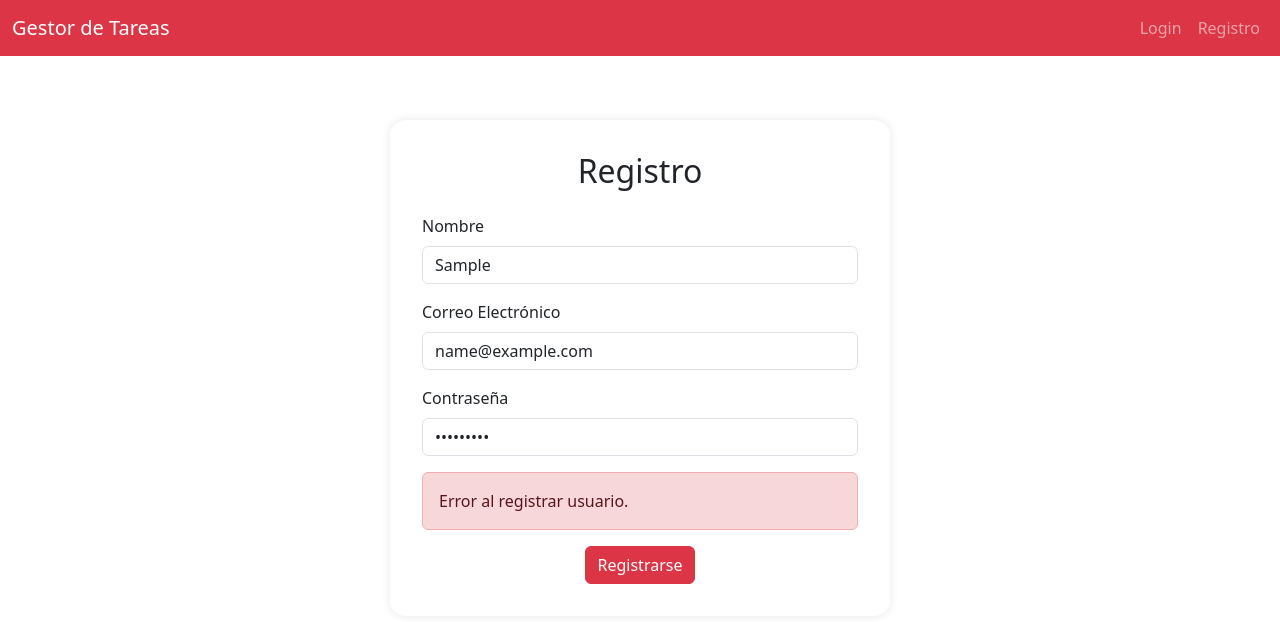
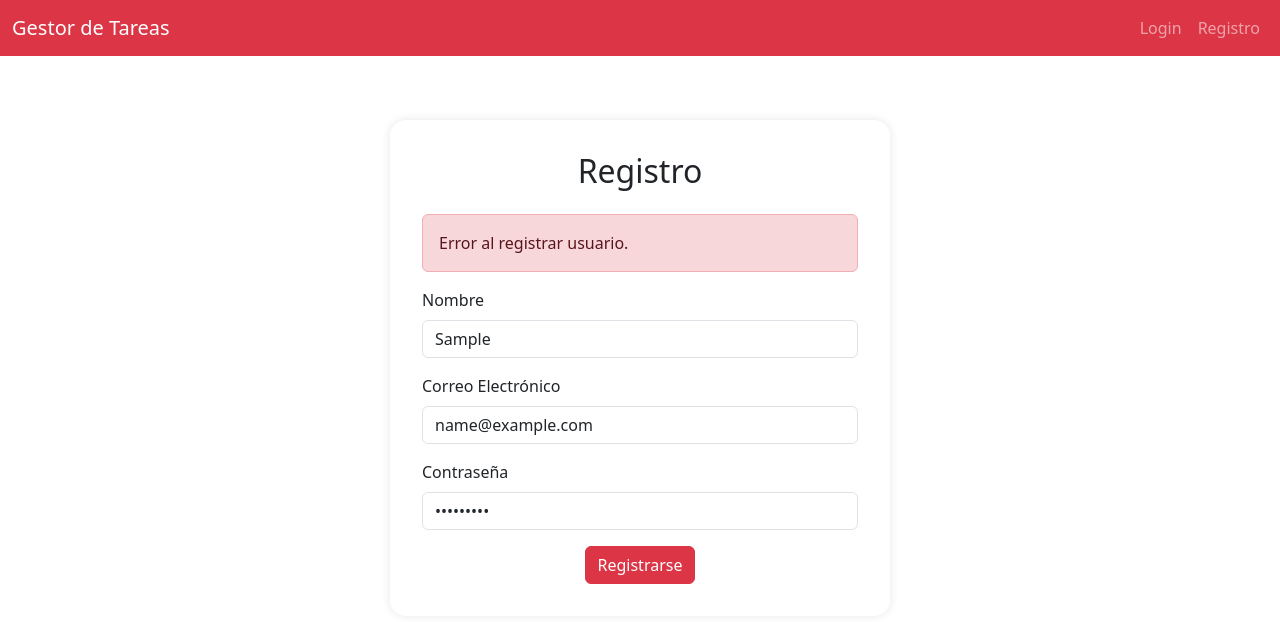
Before and after one commit to FacundoOrona/gestor_tareas_APIREST, a React (Vite) app in the folder gestor-tareas-frontend/: page /register in a window 1280 px wide. Both pictures are taken after typing "Sample", "name@example.com", "Sample123" into the empty fields and a click on the button "Registrarse". Shown: the top 622 px of the page. Built offline with nearby package versions, Linux system fonts and the light colour scheme; no server answers; the HTML template or start-up script is replaced by a standard one.

Commit message:
Update Register.jsx

```diff
--- a/gestor-tareas-frontend/src/pages/Register/Register.jsx
+++ b/gestor-tareas-frontend/src/pages/Register/Register.jsx
@@ -10,21 +10,21 @@ export default function Register() {
     contraseña: ''
   });
 
-  const [error, setError] = useState('');
+  const [errors, setErrors] = useState({});
   const navigate = useNavigate();
 
   const handleChange = (e) => {
     setFormData({ ...formData, [e.target.name]: e.target.value });
+    setErrors({ ...errors, [e.target.name]: '', general: '' }); // limpiar error al escribir
   };
 
   const handleSubmit = async (e) => {
     e.preventDefault();
-    setError('');
+    setErrors({});
 
     try {
       const response = await registrarUsuario(formData);
 
-      // Guardar token y nombre en localStorage
       const token = response.data.token;
       const nombreUsuario = response.data.nombre;
 
@@ -34,50 +34,91 @@ export default function Register() {
       navigate('/');
     } catch (err) {
       console.error(err);
-      setError('Error al registrar usuario.');
+
+      if (err.response?.data) {
+        const data = err.response.data;
+
+        if (typeof data === 'string') {
+          setErrors({ general: data });
+        } else if (typeof data === 'object') {
+          if (data.error) {
+            setErrors({ general: data.error });
+          } else {
+            setErrors(data);
+          }
+        } else {
+          setErrors({ general: 'Error al registrar usuario.' });
+        }
+      } else {
+        setErrors({ general: 'Error al registrar usuario.' });
+      }
     }
   };
 
   return (
     <div className={`container ${styles.register}`}>
       <h2 className="text-center mb-4">Registro</h2>
-      <form onSubmit={handleSubmit}>
+
+      {/* Error general */}
+      {errors.general && (
+        <div className="alert alert-danger" role="alert">
+          {errors.general}
+        </div>
+      )}
+
+      <form onSubmit={handleSubmit} noValidate>
         <div className="mb-3">
           <label htmlFor="nombre" className="form-label">Nombre</label>
           <input
             type="text"
             name="nombre"
-            className="form-control"
+            id="nombre"
+            className={`form-control ${errors.nombre ? 'is-invalid' : ''}`}
             value={formData.nombre}
             onChange={handleChange}
             required
           />
+          {errors.nombre && (
+            <div className="invalid-feedback">{errors.nombre}</div>
+          )}
         </div>
+
         <div className="mb-3">
           <label htmlFor="email" className="form-label">Correo Electrónico</label>
           <input
             type="email"
             name="email"
-            className="form-control"
+            id="email"
+            className={`form-control ${errors.email ? 'is-invalid' : ''}`}
             value={formData.email}
             onChange={handleChange}
             required
           />
+          {errors.email && (
+            <div className="invalid-feedback">{errors.email}</div>
+          )}
         </div>
+
         <div className="mb-3">
           <label htmlFor="contraseña" className="form-label">Contraseña</label>
           <input
             type="password"
             name="contraseña"
-            className="form-control"
+            id="contraseña"
+            className={`form-control ${errors.contraseña ? 'is-invalid' : ''}`}
             value={formData.contraseña}
             onChange={handleChange}
             required
           />
+          {errors.contraseña && (
+            <div className="invalid-feedback">{errors.contraseña}</div>
+          )}
         </div>
-        {error && <div className="alert alert-danger">{error}</div>}
+
         <div className="text-center">
-          <button type="submit" className="btn btn-danger">Registrarse</button>
+          <button type="submit" className="btn btn-danger">
+            Registrarse
+          </button>
         </div>
       </form>
     </div>
```
